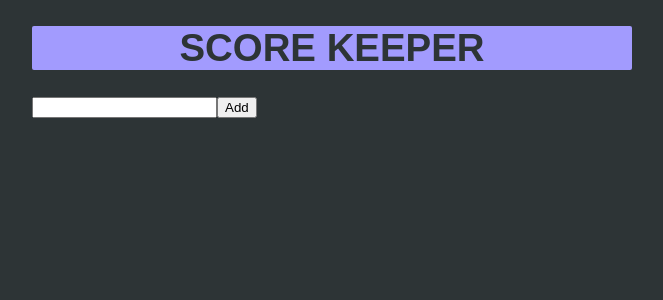
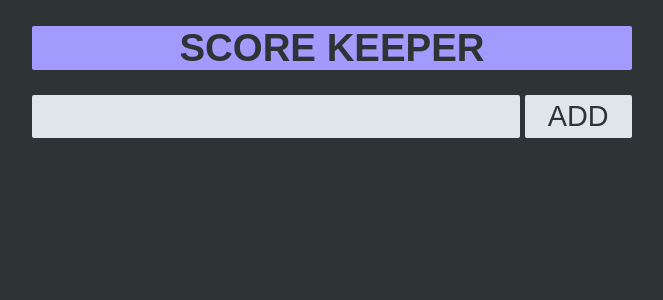
Before and after one commit to mnap00/project-scorekeeper, a React (Create React App) app: page / in a window 1280 px wide. Shown: the top 300 px of the page, without its empty margins (308-971 px from the left). Built offline with nearby package versions, Linux system fonts and the light colour scheme.

Commit message:
AddPlayer input form and button styling

```diff
--- a/src/components/AddPlayer/AddPlayer.css
+++ b/src/components/AddPlayer/AddPlayer.css
@@ -0,0 +1,37 @@
+.AddPlayer {
+    display: flex;
+}
+
+.AddPlayer__input,
+.AddPlayer__submit {
+    background-color: #dfe6e9;
+    border: 0;
+    border-radius: 2px;
+    color: #2d3436;
+    font: inherit;
+    font-size: 1.5em;
+    text-transform: uppercase;
+}
+
+.AddPlayer__input {
+    flex: 5;
+    padding: 5px;
+}
+
+.AddPlayer__submit {
+    cursor: pointer;
+    flex: 1;
+    margin-left: 5px;
+}
+
+.AddPlayer__input:hover,
+.AddPlayer__input:focus {
+    background-color: #ffeaa7;
+    outline: 0;
+}
+
+.AddPlayer__submit:hover,
+.AddPlayer__submit:focus {
+    background-color: #636e72;
+    color: #dfe6e9;
+}
```
